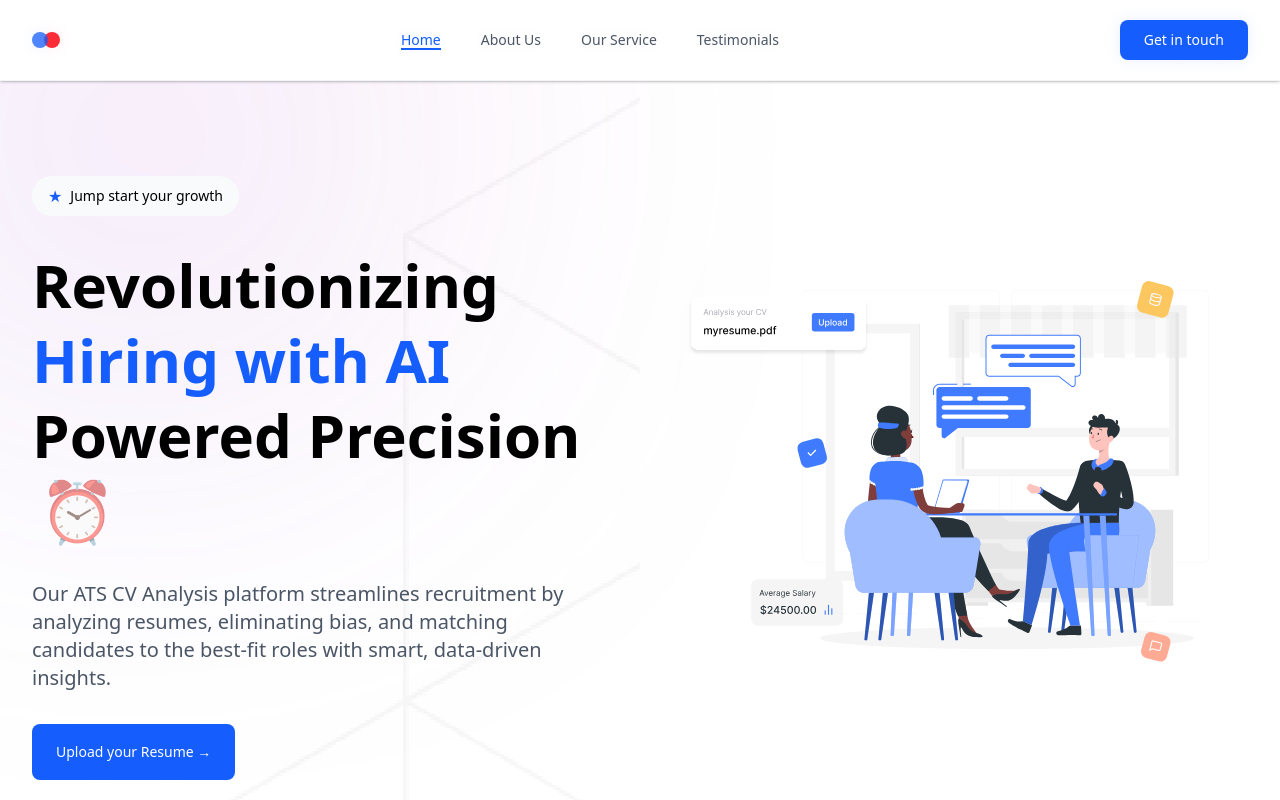
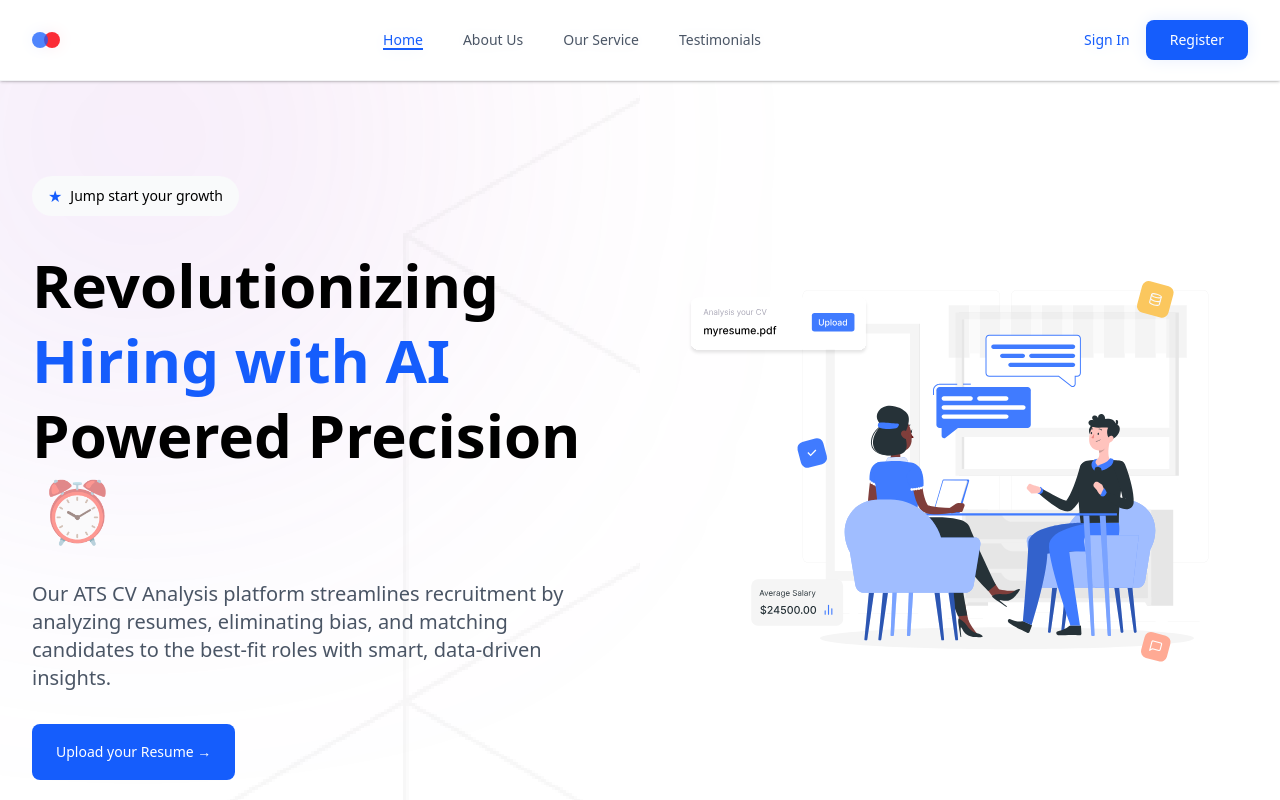
Before and after one commit to dev-smashik/AI-Based-Resume-Scanner, a React (Vite) app: page / in a window 1280 px wide. Shown: the top 800 px of the page. Built offline with nearby package versions, Linux system fonts and the light colour scheme.

Commit message:
navbar update

```diff
--- a/package.json
+++ b/package.json
@@ -16,6 +16,7 @@
     "react": "^19.0.0",
     "react-dom": "^19.0.0",
     "react-icons": "^5.5.0",
+    "react-router-dom": "^7.3.0",
     "swiper": "^11.2.5",
     "tailwindcss": "^4.0.9"
   },
--- a/src/components/Navbar.jsx
+++ b/src/components/Navbar.jsx
@@ -69,15 +69,26 @@ const Navbar = () => {
           ))}
         </motion.div>
 
-        {/* CTA Button */}
+        {/* Auth Buttons - Desktop */}
+        <motion.div
+          variants={fadeIn('left', 0.3)}
+          className="hidden md:flex items-center gap-4"
+        >
           <motion.button
-          variants={fadeIn('left', 0.3)}
             whileHover={{ scale: 1.05 }}
             whileTap={{ scale: 0.95 }}
-          className="hidden md:block bg-blue-600 text-white px-6 py-2.5 rounded-lg hover:bg-blue-700 text-sm font-medium transition-all hover:shadow-lg hover:shadow-blue-100"
+            className="text-blue-600 hover:text-blue-700 text-sm font-medium transition-all"
           >
-          <a href="#newsletter">Get in touch</a>
+            Sign In
           </motion.button>
+          <motion.button
+            whileHover={{ scale: 1.05 }}
+            whileTap={{ scale: 0.95 }}
+            className="bg-blue-600 text-white px-6 py-2.5 rounded-lg hover:bg-blue-700 text-sm font-medium transition-all hover:shadow-lg hover:shadow-blue-100"
+          >
+            Register
+          </motion.button>
+        </motion.div>
       </div>
 
       {/* Mobile Menu */}
@@ -107,14 +118,25 @@ const Navbar = () => {
                 {link.label}
               </motion.a>
             ))}
+            {/* Auth Buttons - Mobile */}
+            <motion.div className="pt-2 space-y-3">
+              <motion.button
+                variants={fadeIn('up', 0.3)}
+                whileHover={{ scale: 1.02 }}
+                whileTap={{ scale: 0.98 }}
+                className="w-full border border-blue-600 text-blue-600 px-6 py-2.5 rounded-lg hover:bg-blue-50 text-sm font-medium transition-all"
+              >
+                Sign In
+              </motion.button>
               <motion.button
                 variants={fadeIn('up', 0.4)}
                 whileHover={{ scale: 1.02 }}
                 whileTap={{ scale: 0.98 }}
                 className="w-full bg-blue-600 text-white px-6 py-2.5 rounded-lg hover:bg-blue-700 text-sm font-medium transition-all hover:shadow-lg hover:shadow-blue-100"
               >
-              Get in touch
+                Register
               </motion.button>
+            </motion.div>
           </motion.div>
         </motion.div>
       )}
```
Also changed, not shown: 1 other file (tests, documents, lock files or other folders). Lines whose indentation alone changed are shown as unchanged.
